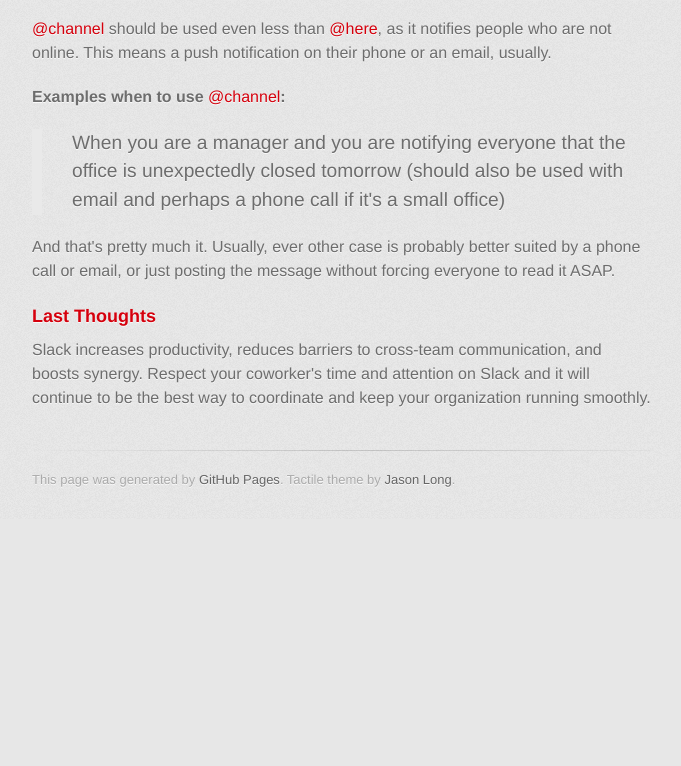
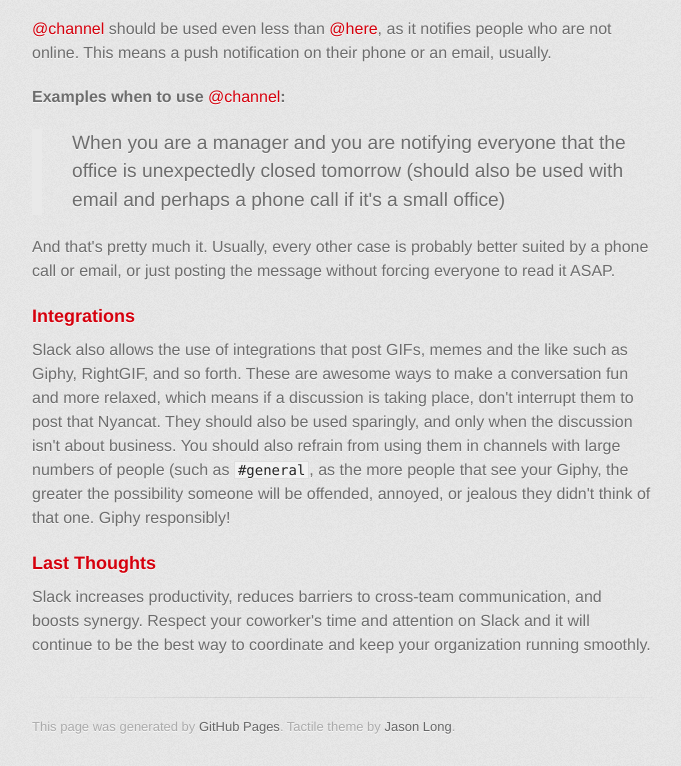
Before and after one commit to tyhawkins/tyhawkins.github.io, a plain HTML site: page Slack-Etiquette/index.html in a window 1280 px wide. Shown: the part 2710-3476 px from the top of the page, without its empty margins (298-979 px from the left). Before the commit the page ends 3229 px from the top, so only its background shows below. Drawn offline with Linux system fonts and the light colour scheme; a web font is replaced by a local one.

Commit message:
short bit about giphy

```diff
--- a/Slack-Etiquette/index.html
+++ b/Slack-Etiquette/index.html
@@ -114,8 +114,11 @@
 <p>When you are a manager and you are notifying everyone that the office is unexpectedly closed tomorrow (should also be used with email and perhaps a phone call if it's a small office)</p>
 </blockquote>
 
-<p>And that's pretty much it.  Usually, ever other case is probably better suited by a phone call or email, or just posting the message without forcing everyone to read it ASAP.</p>
+<p>And that's pretty much it.  Usually, every other case is probably better suited by a phone call or email, or just posting the message without forcing everyone to read it ASAP.</p>
 
+<h3>
+<a id="integrations" class="anchor" href="#integrations" aria-hidden="true"><span aria-hidden="true" class="octicon octicon-link"></span></a>Integrations</h3>
+<p>Slack also allows the use of integrations that post GIFs, memes and the like such as Giphy, RightGIF, and so forth.  These are awesome ways to make a conversation fun and more relaxed, which means if a discussion is taking place, don't interrupt them to post that Nyancat.  They should also be used sparingly, and only when the discussion isn't about business.  You should also refrain from using them in channels with large numbers of people (such as <code>#general</code>, as the more people that see your Giphy, the greater the possibility someone will be offended, annoyed, or jealous they didn't think of that one.  Giphy responsibly!</p>
 <h3>
 <a id="last-thoughts" class="anchor" href="#last-thoughts" aria-hidden="true"><span aria-hidden="true" class="octicon octicon-link"></span></a>Last Thoughts</h3>
 
```
